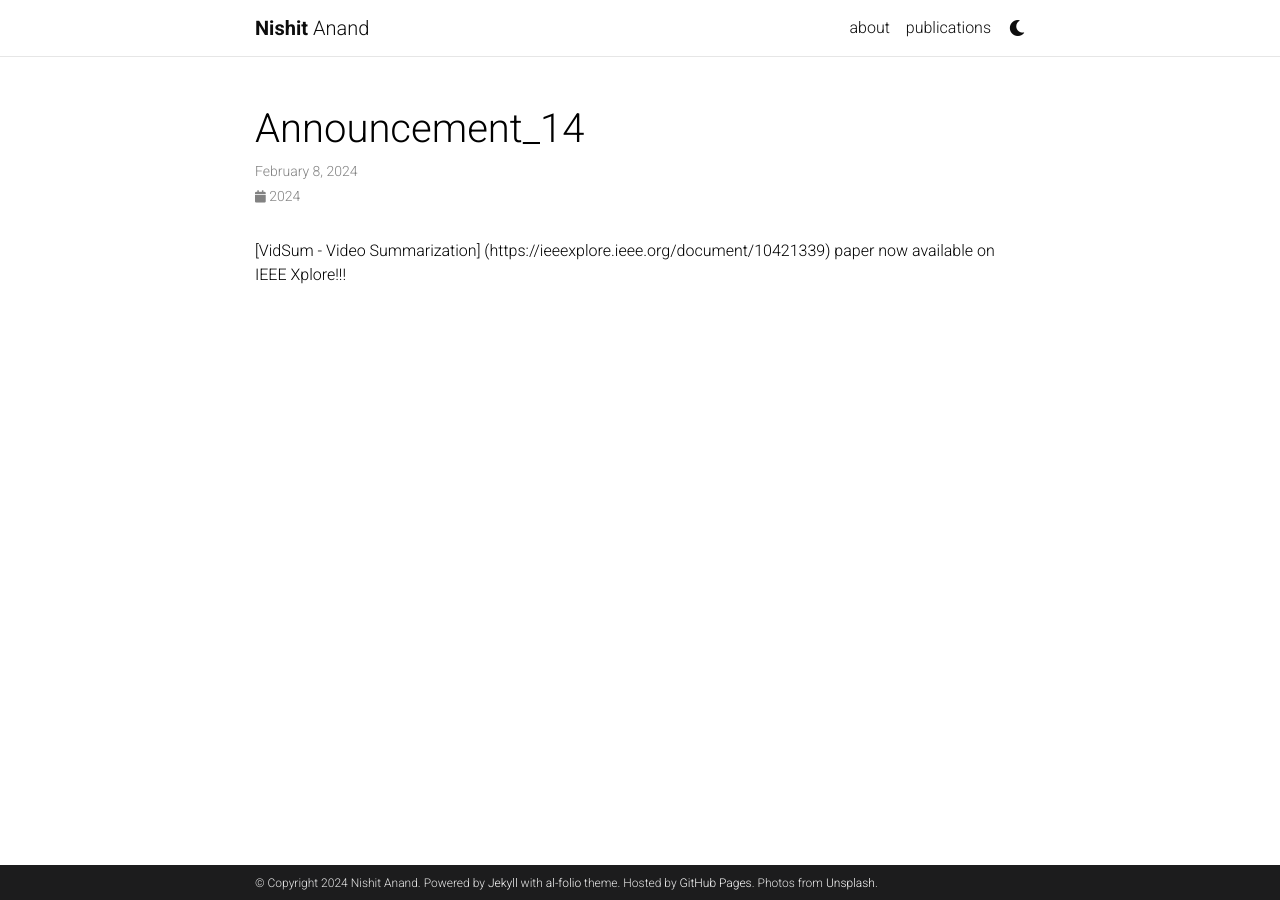
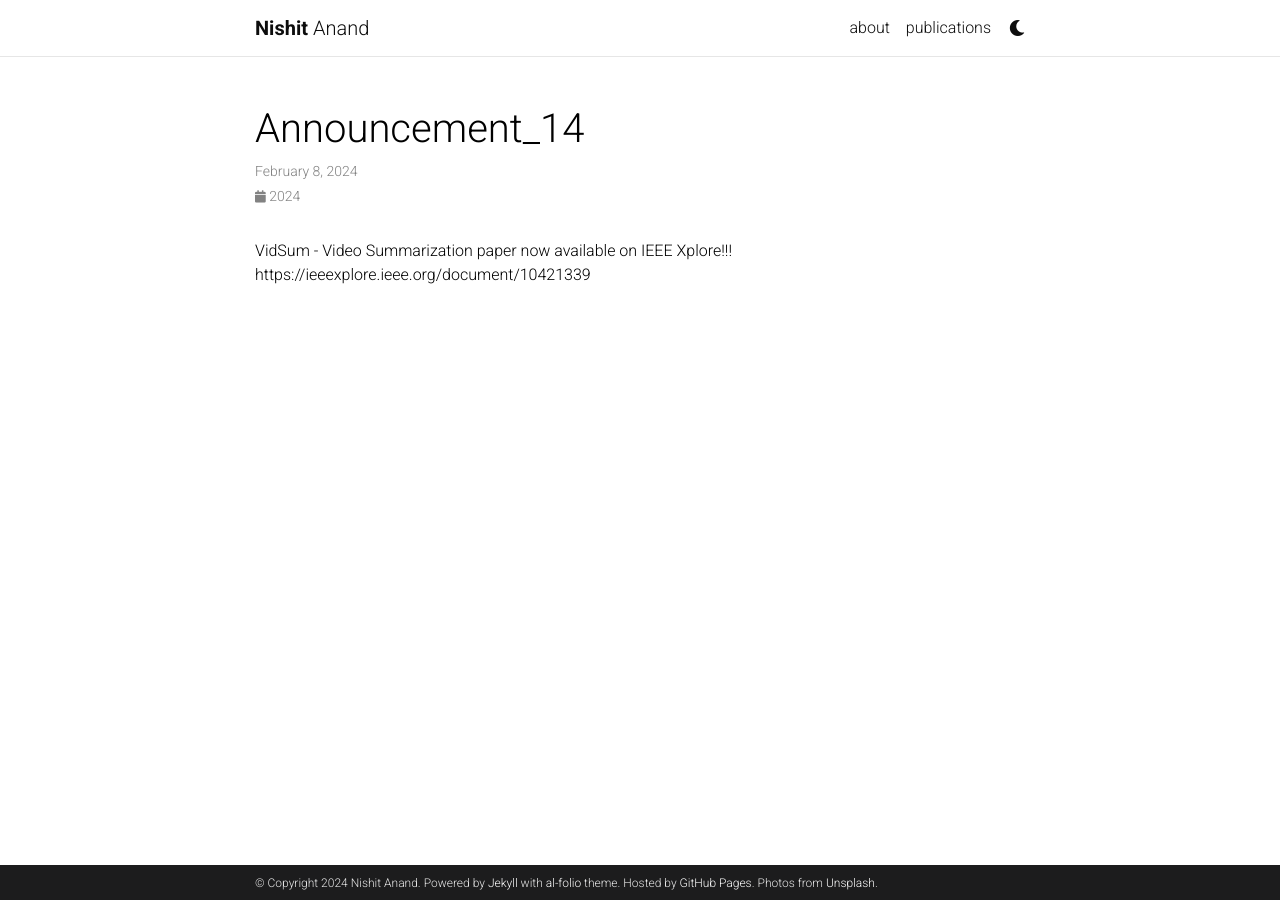
Before and after one commit to nishitanand/nishitanand.github.io, a Jekyll site: the page built from _news/announcement_14.md, in a window 1280 px wide. Built offline with Jekyll 4.4.1, drawn with Linux system fonts in a browser that asks for light colours; comment, search, counter and statistics services are not loaded; a style sheet for code colours, icons or effects is not loaded.

```diff
--- a/_news/announcement_14.md
+++ b/_news/announcement_14.md
@@ -4,4 +4,4 @@ date: 2024-02-08 15:59:00-0400
 inline: true
 ---
 
-[VidSum - Video Summarization] (https://ieeexplore.ieee.org/document/10421339) paper now available on IEEE Xplore!!!
+VidSum - Video Summarization paper now available on IEEE Xplore!!! https://ieeexplore.ieee.org/document/10421339
```
